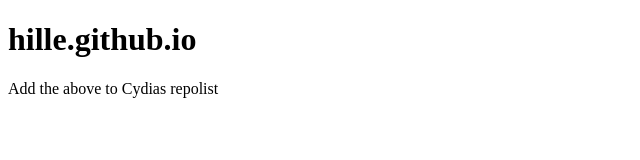
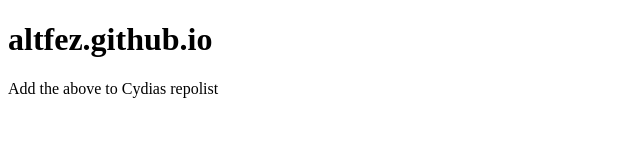
Before and after one commit to AltFez/altfez.github.io, a plain HTML site: page index.html in a window 1280 px wide. Shown: the whole page, without its empty margins (0-640 px from the left). Drawn offline with Linux system fonts and the light colour scheme.

Commit message:
Update index.html

```diff
--- a/index.html
+++ b/index.html
@@ -1,7 +1,7 @@
 <!DOCTYPE html>
 <html>
 <body>
-<h1>hille.github.io</h1>
+<h1>altfez.github.io</h1>
 <p>Add the above to Cydias repolist</p>
 </body>
 </html>
```
